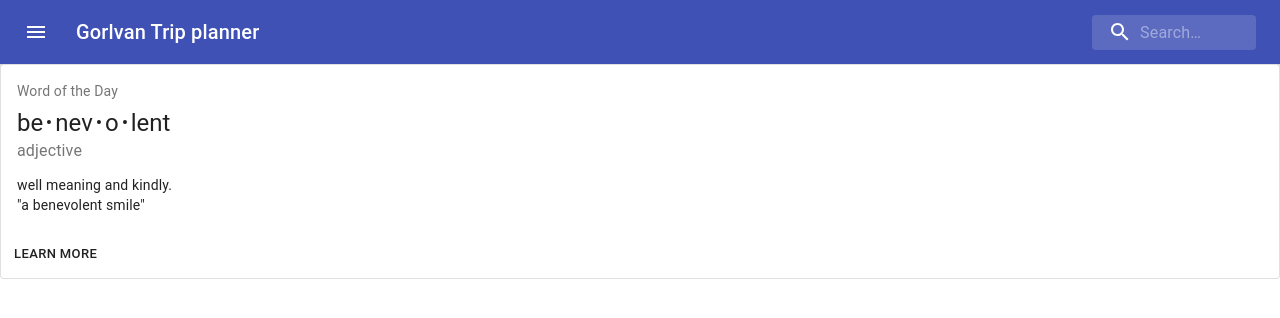
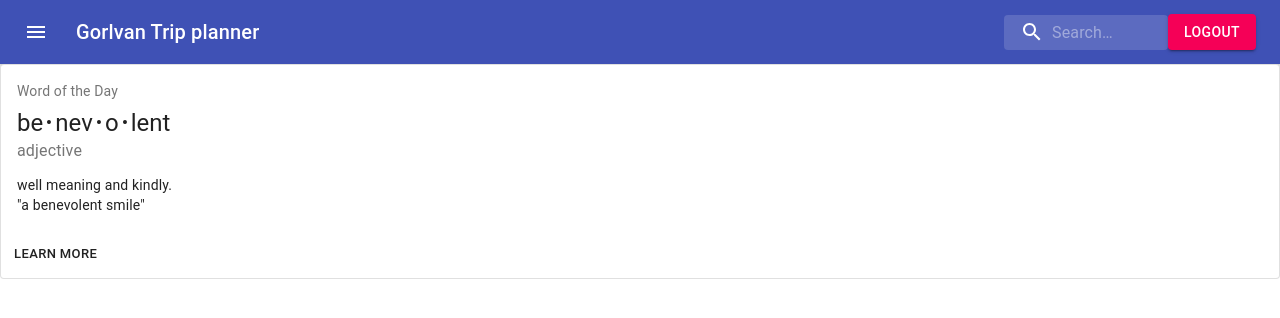
Before and after one commit to a-x-liu/pt1, a React (Create React App) app in the folder client/: page /dashboard in a window 1280 px wide. Shown: the top 318 px of the page. Built offline with nearby package versions, Linux system fonts and the light colour scheme.

Commit message:
small changes

```diff
--- a/client/src/pages/Dashboard.tsx
+++ b/client/src/pages/Dashboard.tsx
@@ -11,6 +11,10 @@ import Card from '@material-ui/core/Card';
 import CardActions from '@material-ui/core/CardActions';
 import CardContent from '@material-ui/core/CardContent';
 import Button from '@material-ui/core/Button';
+import {
+  Link,
+  useHistory,
+} from 'react-router-dom';
 
 const useStyles2 = makeStyles({
   root: {
@@ -119,7 +123,11 @@ export default function SearchAppBar() {
               inputProps={{ 'aria-label': 'search' }}
             />
           </div>
-
+          <Link to="/" style={{ textDecoration: 'none' }}>
+                <Button variant="contained" color="secondary">
+                  Logout
+                </Button>
+              </Link>
         </Toolbar>
 
       </AppBar>
```
